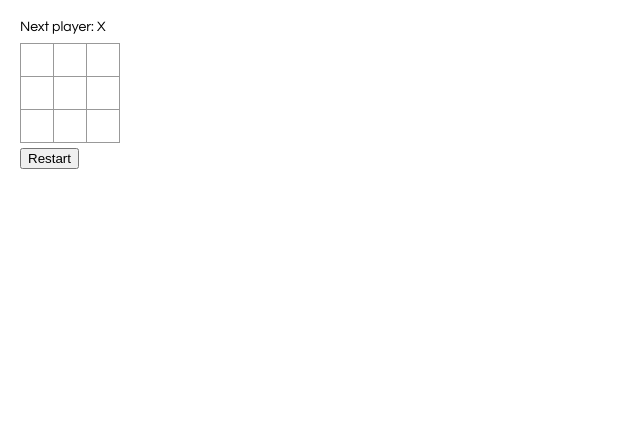
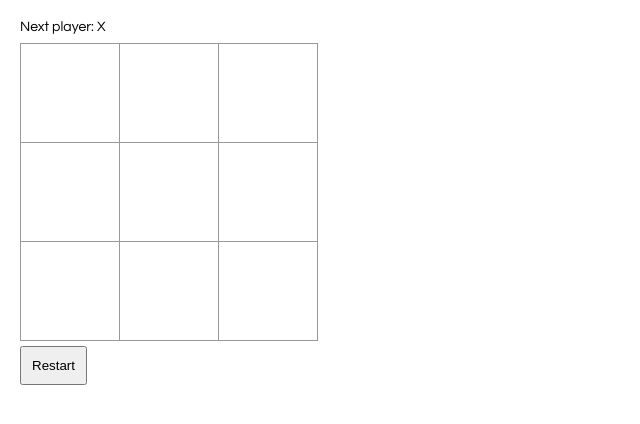
Before and after one commit to alyou1840/2020-DEV-031-Yousef-Yousef----Tic-Tac-Toe, a React app: page / in a window 1280 px wide. Shown: the whole page, without its empty margins (0-640 px from the left). Built offline with nearby package versions, Linux system fonts and the light colour scheme.

Commit message:
change design button and fix last move winner

```diff
--- a/src/index.js
+++ b/src/index.js
@@ -51,17 +51,17 @@ function Square(props) {
     render() {
       const winner = calculateWinner(this.state.squares);
       let status;
-      if(this.state.squares.includes(null) === false)
-      {
-        status= 'DRAW';
+      if (winner) {
+        status = 'Winner: ' + winner;
       }
-      else
-      {
-        if (winner) {
-          status = 'Winner: ' + winner;
-        } else {
+      else {
+        if(this.state.squares.includes(null) === false){
+          status= 'DRAW';
+        }
+        else{
           status = 'Next player: ' + (this.state.xIsNext ? 'X' : 'O');
         }
+
       }
       return (
         <div>
@@ -81,8 +81,8 @@ function Square(props) {
             {this.renderSquare(7)}
             {this.renderSquare(8)}
           </div>
-          <div className="control">
-          <button onClick={() => this.restartGame()}>Restart</button>
+          <div className="action-control">
+            <button className="restart" onClick={() => this.restartGame()}>Restart</button>
           </div>
         </div>
       );
--- a/src/style.css
+++ b/src/style.css
@@ -21,15 +21,15 @@ ol, ul {
   background: #fff;
   border: 1px solid #999;
   float: left;
-  font-size: 24px;
+  font-size: 50px;
   font-weight: bold;
   line-height: 34px;
-  height: 34px;
+  height: 100px;
   margin-right: -1px;
   margin-top: -1px;
   padding: 0;
   text-align: center;
-  width: 34px;
+  width: 100px;
 }
 
 .square:focus {
@@ -49,6 +49,9 @@ ol, ul {
   margin-left: 20px;
 }
 
-.control{
+.action-control{
   margin-top:5px;
 }
+.restart{
+  padding:10px;
+}
```
